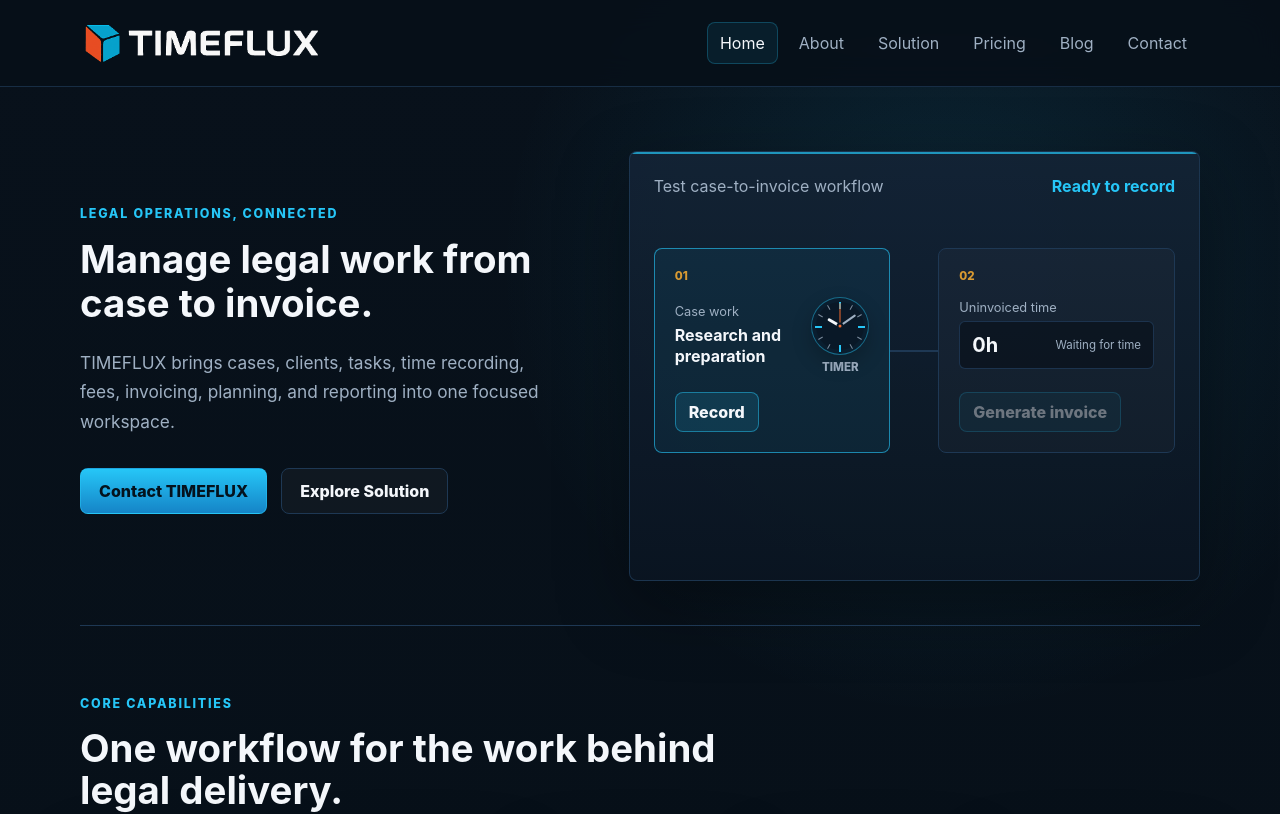
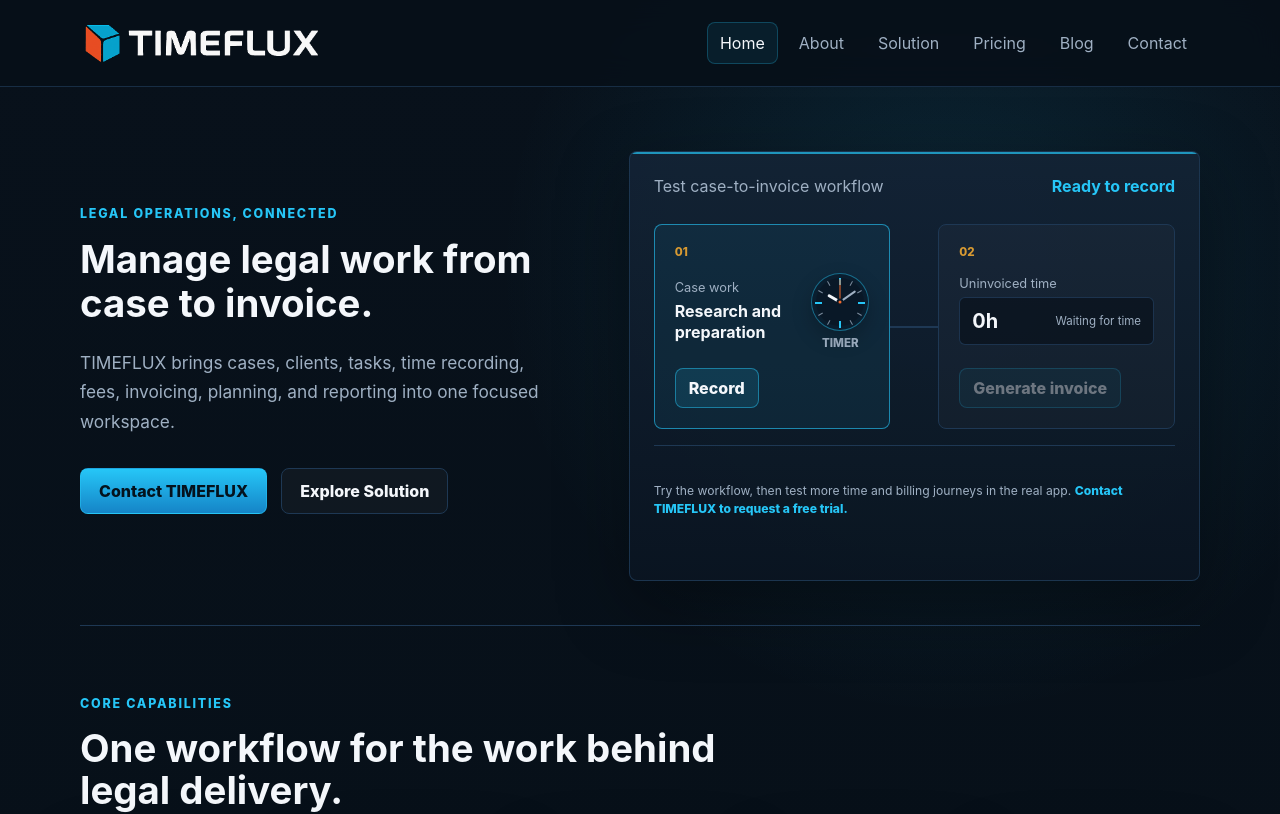
Before and after one commit to timeflux-website/site, a React (Vite) app: page / in a window 1280 px wide. Shown: the top 814 px of the page. Built offline with nearby package versions, Linux system fonts and the light colour scheme.

Commit message:
Add files via upload

```diff
--- a/src/styles.css
+++ b/src/styles.css
@@ -311,12 +311,6 @@ p {
   display: grid;
   grid-template-columns: minmax(0, 1fr) 48px minmax(0, 1fr);
   align-items: stretch;
-  margin-top: 52px;
-  transition: margin-top 260ms ease;
-}
-
-.stage-generating .workflow-track,
-.stage-complete .workflow-track {
   margin-top: 28px;
 }
 
@@ -585,35 +579,25 @@ p {
 
 .invoice-result {
   display: grid;
-  max-height: 0;
   grid-template-columns: 62px minmax(0, 1fr) auto;
   align-items: center;
   gap: 16px;
-  overflow: hidden;
-  margin-top: 0;
-  border-top: 1px solid transparent;
-  padding-top: 0;
-  opacity: 0;
-  transform: translateY(8px);
+  min-height: 96px;
+  margin-top: 16px;
+  border-top: 1px solid var(--line);
+  padding-top: 16px;
   transition:
-    max-height 260ms ease,
-    margin-top 260ms ease,
-    border-color 260ms ease,
-    padding-top 260ms ease,
     opacity 260ms ease,
     transform 260ms ease;
-  visibility: hidden;
 }
 
 .invoice-result.is-visible {
-  max-height: 260px;
-  min-height: 84px;
-  margin-top: 16px;
-  border-top-color: var(--line);
-  padding-top: 16px;
   opacity: 1;
   transform: translateY(0);
-  visibility: visible;
+}
+
+.invoice-result.is-prompt {
+  grid-template-columns: 1fr;
 }
 
 .invoice-result p {
```
